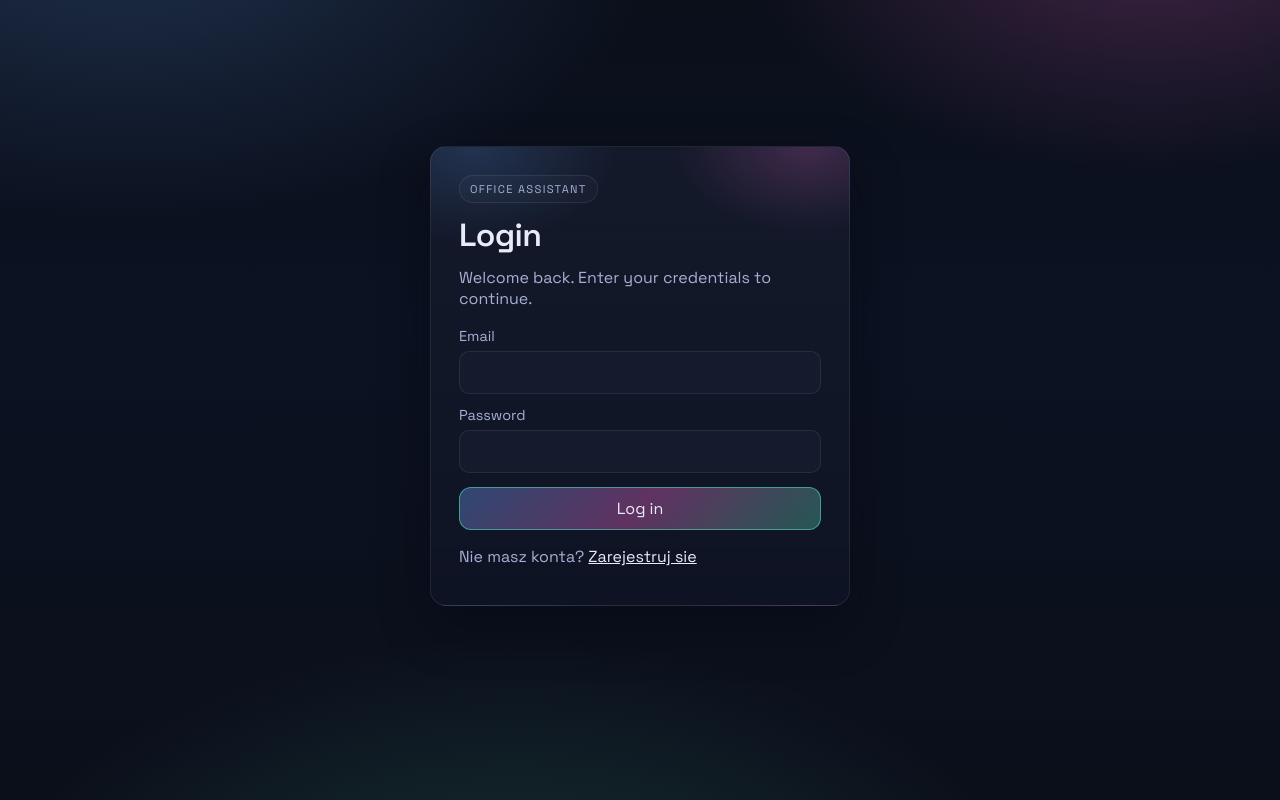
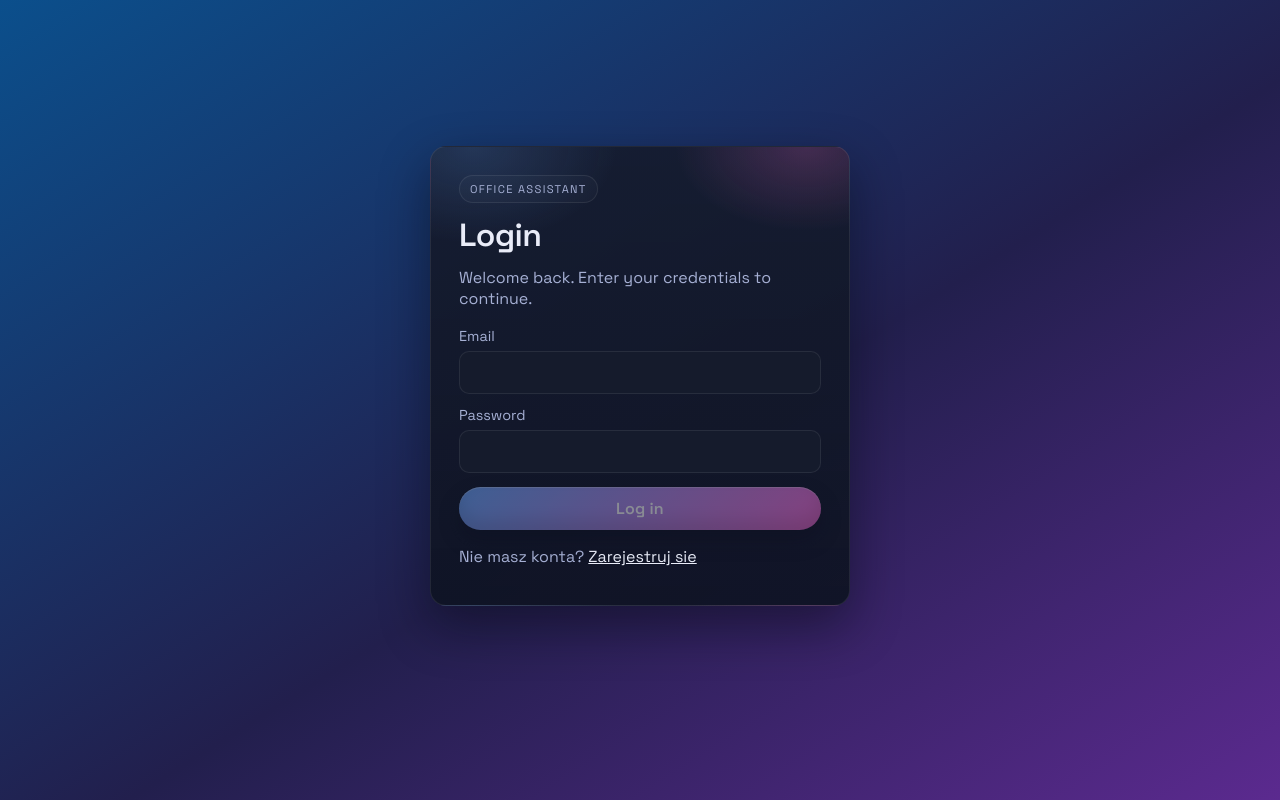
Before and after one commit to maciejmar/office-assistant-frontend, an Angular app: page /login in a window 1280 px wide. Built offline with nearby package versions, Linux system fonts and the light colour scheme.

Commit message:
buttons and background layout changes

```diff
--- a/src/app/pages/layout/layout.component.ts
+++ b/src/app/pages/layout/layout.component.ts
@@ -89,17 +89,27 @@ import { AuthService } from '../../core/auth.service';
     }
 
     .logout {
-      padding: 10px 14px;
-      border-radius: 10px;
-      color: var(--text);
-      background: linear-gradient(135deg, rgba(255, 107, 107, 0.25), rgba(255, 107, 107, 0.12));
-      border: 1px solid rgba(255, 107, 107, 0.45);
-      transition: transform 140ms ease, box-shadow 140ms ease;
+      padding: 11px 22px;
+      border-radius: 999px;
+      color: #fff;
+      font-weight: 600;
+      letter-spacing: 0.01em;
+      background: linear-gradient(135deg, #ff8a8a, #e6453f);
+      border: none;
+      box-shadow:
+        0 10px 22px rgba(8, 12, 24, 0.45),
+        inset 0 1px 0 rgba(255, 255, 255, 0.3),
+        inset 0 -10px 16px rgba(0, 0, 0, 0.12);
+      transition: transform 140ms ease, box-shadow 140ms ease, filter 140ms ease;
     }
 
     .logout:hover {
-      transform: translateY(-1px);
-      box-shadow: 0 10px 24px rgba(255, 107, 107, 0.2);
+      transform: translateY(-2px);
+      filter: brightness(1.08);
+      box-shadow:
+        0 14px 28px rgba(8, 12, 24, 0.5),
+        inset 0 1px 0 rgba(255, 255, 255, 0.35),
+        inset 0 -10px 16px rgba(0, 0, 0, 0.14);
     }
 
     .content {
--- a/src/styles.scss
+++ b/src/styles.scss
@@ -34,11 +34,8 @@ body {
   margin: 0;
   font-family: "Space Grotesk", "Segoe UI", sans-serif;
   color: var(--text);
-  background:
-    radial-gradient(900px 500px at 10% -10%, rgba(106, 167, 255, 0.22), transparent 60%),
-    radial-gradient(700px 420px at 90% -10%, rgba(248, 107, 210, 0.24), transparent 60%),
-    radial-gradient(900px 540px at 40% 120%, rgba(88, 242, 196, 0.16), transparent 60%),
-    linear-gradient(180deg, #0a0f1a 0%, #0c1222 40%, #0b0f1a 100%);
+  background: linear-gradient(to top left, #5b2a8f 0%, #221f4d 45%, #0b4f8c 100%);
+  background-attachment: fixed;
 }
 
 a {
@@ -93,17 +90,42 @@ textarea::placeholder {
 }
 
 button:not(.logout) {
-  background: var(--grad-main);
-  border: 1px solid rgba(88, 242, 196, 0.5);
-  color: var(--text);
-  padding: 10px 14px;
-  border-radius: 12px;
-  transition: transform 140ms ease, box-shadow 140ms ease;
+  background: linear-gradient(135deg, var(--accent), var(--accent-2));
+  border: none;
+  color: #fff;
+  font-weight: 600;
+  letter-spacing: 0.01em;
+  padding: 11px 22px;
+  border-radius: 999px;
+  box-shadow:
+    0 10px 22px rgba(8, 12, 24, 0.45),
+    inset 0 1px 0 rgba(255, 255, 255, 0.3),
+    inset 0 -10px 16px rgba(0, 0, 0, 0.12);
+  transition: transform 140ms ease, box-shadow 140ms ease, filter 140ms ease;
 }
 
 button:not(.logout):hover {
-  transform: translateY(-1px);
-  box-shadow: 0 10px 24px rgba(94, 228, 195, 0.2);
+  transform: translateY(-2px);
+  filter: brightness(1.08);
+  box-shadow:
+    0 14px 28px rgba(8, 12, 24, 0.5),
+    inset 0 1px 0 rgba(255, 255, 255, 0.35),
+    inset 0 -10px 16px rgba(0, 0, 0, 0.14);
+}
+
+button:not(.logout):active {
+  transform: translateY(0);
+  filter: brightness(0.97);
+  box-shadow:
+    0 4px 10px rgba(8, 12, 24, 0.4),
+    inset 0 1px 0 rgba(255, 255, 255, 0.2);
+}
+
+button:not(.logout):disabled {
+  opacity: 0.5;
+  cursor: not-allowed;
+  transform: none;
+  filter: none;
 }
 
 table {
```
